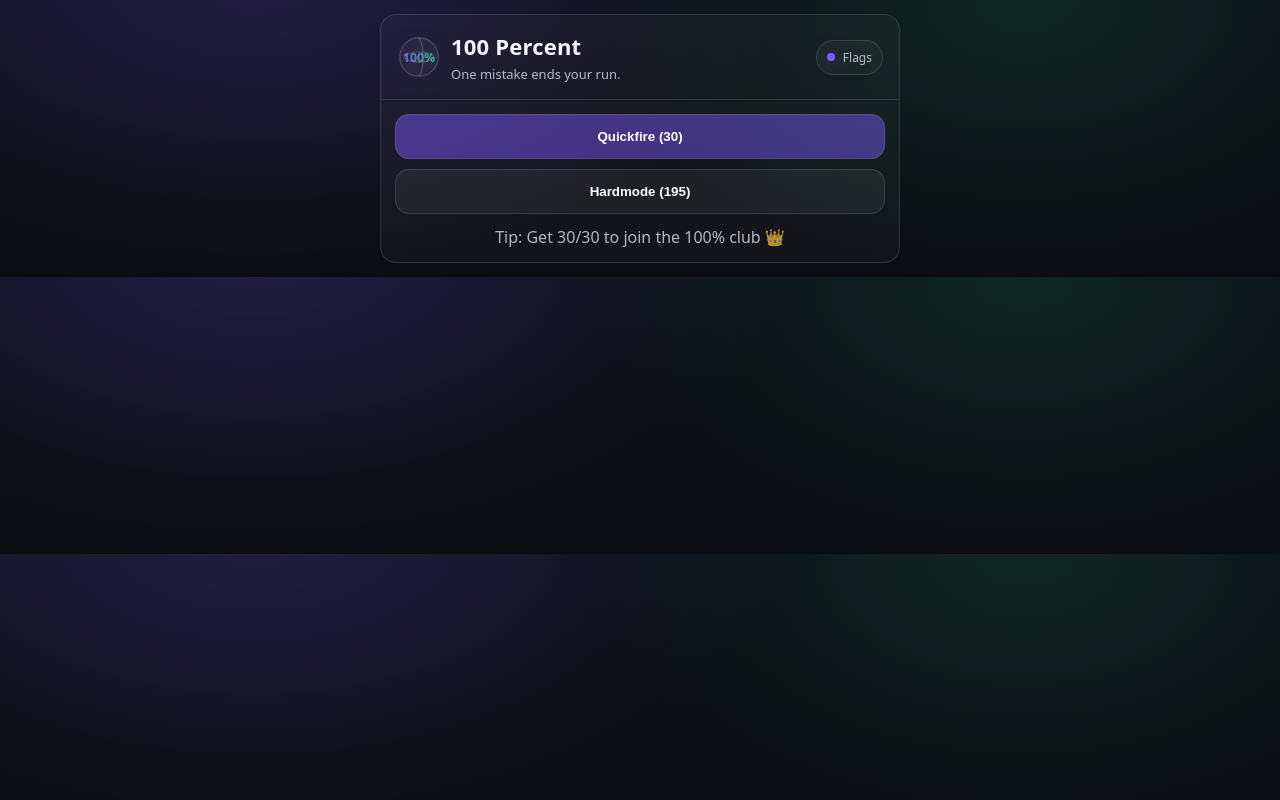
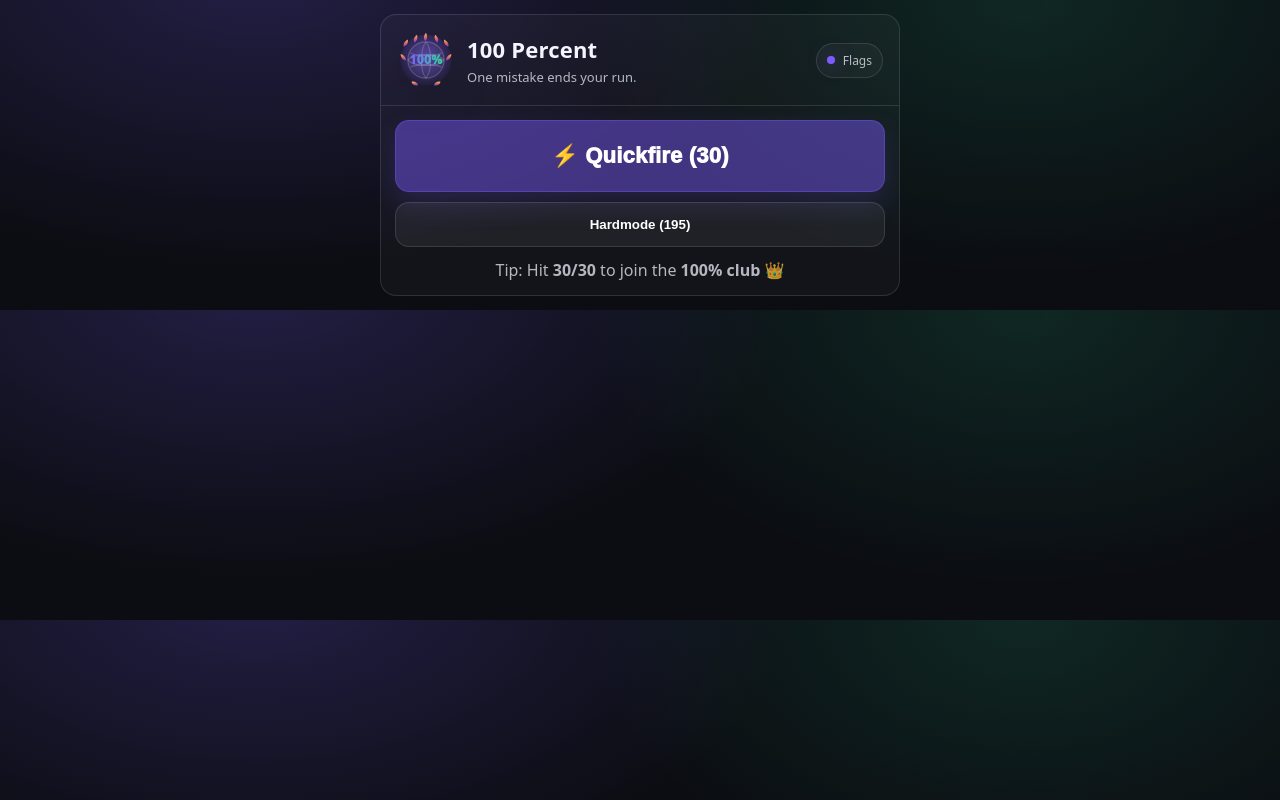
Before and after one commit to dalewoodman1994/100-percent, a website: page index.html in a window 1280 px wide. Drawn offline with Linux system fonts and the light colour scheme.

Commit message:
Add globe flame logo + bigger quickfire button

```diff
--- a/index.html
+++ b/index.html
@@ -42,7 +42,7 @@ body{
 .brandLeft{
   display:flex;
   align-items:center;
-  gap:10px;
+  gap:12px;
 }
 .brandTitle{
   display:flex;
@@ -74,15 +74,26 @@ body{
   border:1px solid var(--border);
   background:rgba(255,255,255,.06);
   color:white;
-  font-weight:800;
+  font-weight:900;
   cursor:pointer;
 }
 .btnPrimary{background:rgba(124,92,255,.45);}
+
 .bigPlay{
   padding:18px!important;
   font-size:22px!important;
   font-weight:1000;
 }
+
+.bigQuickfire{
+  padding:22px !important;
+  font-size:22px !important;
+  font-weight:1000 !important;
+  letter-spacing:.2px;
+  border-color: rgba(124,92,255,.35);
+  box-shadow: 0 12px 28px rgba(124,92,255,.18);
+}
+
 .row{display:flex;gap:10px;margin-top:10px;}
 .row .btn{flex:1;}
 
@@ -135,7 +146,7 @@ body{
 .divider{height:1px;background:var(--border);margin:14px 0;}
 
 .miniBtn{
-  font-weight:800;
+  font-weight:900;
   font-size:14px;
   padding:12px;
   border-radius:14px;
@@ -153,10 +164,7 @@ body{
   to{ text-shadow: 0 0 18px rgba(46,229,157,.35); }
 }
 
-.confetti{
-  position:relative;
-  height:0;
-}
+.confetti{position:relative;height:0;}
 .confetti i{
   position:absolute;
   top:-6px;
@@ -170,10 +178,12 @@ body{
   100%{ transform:translateY(120px) rotate(240deg); opacity:0; }
 }
 
-/* Logo SVG sizing */
+/* Logo sizing */
 .logo{
-  width:44px;height:44px;flex:0 0 auto;
-  filter: drop-shadow(0 10px 18px rgba(124,92,255,.18));
+  width:58px;
+  height:58px;
+  flex:0 0 auto;
+  filter: drop-shadow(0 14px 22px rgba(0,0,0,.35));
 }
 </style>
 </head>
@@ -187,19 +197,65 @@ body{
     <div class="header">
       <div class="brandRow">
         <div class="brandLeft">
-          <!-- Simple built-in logo (no file needed) -->
-          <svg class="logo" viewBox="0 0 64 64" aria-hidden="true">
+
+          <!-- NEW LOGO: 100% in globe with flames (inline SVG, no files needed) -->
+          <svg class="logo" viewBox="0 0 96 96" aria-hidden="true">
             <defs>
-              <linearGradient id="g" x1="0" x2="1">
-                <stop offset="0" stop-color="#7c5cff" stop-opacity=".95"/>
-                <stop offset="1" stop-color="#2ee59d" stop-opacity=".80"/>
+              <linearGradient id="gradText" x1="0" x2="1">
+                <stop offset="0" stop-color="#7c5cff" stop-opacity="0.98"/>
+                <stop offset="1" stop-color="#2ee59d" stop-opacity="0.92"/>
               </linearGradient>
+              <linearGradient id="gradFlame" x1="0" x2="0" y1="0" y2="1">
+                <stop offset="0" stop-color="#ffcc66" stop-opacity="0.95"/>
+                <stop offset="0.55" stop-color="#ff6b6b" stop-opacity="0.92"/>
+                <stop offset="1" stop-color="#7c5cff" stop-opacity="0.70"/>
+              </linearGradient>
+              <radialGradient id="glow" cx="50%" cy="45%" r="60%">
+                <stop offset="0" stop-color="rgba(124,92,255,0.55)"/>
+                <stop offset="1" stop-color="rgba(124,92,255,0.0)"/>
+              </radialGradient>
             </defs>
-            <circle cx="32" cy="32" r="28" fill="rgba(255,255,255,.04)" stroke="rgba(243,246,255,.18)" stroke-width="2"/>
-            <path d="M10 32c8-10 36-10 44 0" fill="none" stroke="rgba(243,246,255,.18)" stroke-width="2"/>
-            <path d="M10 32c8 10 36 10 44 0" fill="none" stroke="rgba(243,246,255,.18)" stroke-width="2"/>
-            <path d="M32 4c8 10 8 46 0 56" fill="none" stroke="rgba(243,246,255,.18)" stroke-width="2"/>
-            <text x="32" y="39" text-anchor="middle" font-size="18" font-weight="900" fill="url(#g)">100%</text>
+
+            <!-- outer glow -->
+            <circle cx="48" cy="48" r="42" fill="url(#glow)"/>
+
+            <!-- flames around edge -->
+            <g fill="url(#gradFlame)" opacity="0.95">
+              <!-- top flames -->
+              <path d="M48 3c3 6 2 10-1 14c-3-4-4-8 1-14z"/>
+              <path d="M33 6c2 6 0 10-4 13c-2-4-2-8 4-13z"/>
+              <path d="M63 6c6 5 6 9 4 13c-4-3-6-7-4-13z"/>
+              <path d="M18 14c1 6-2 10-7 12c-1-5 1-9 7-12z"/>
+              <path d="M78 14c6 3 8 7 7 12c-5-2-8-6-7-12z"/>
+
+              <!-- side flames -->
+              <path d="M6 38c6 2 9 6 9 11c-5-1-9-5-9-11z"/>
+              <path d="M90 38c0 6-4 10-9 11c0-5 3-9 9-11z"/>
+
+              <!-- bottom small embers -->
+              <path d="M24 84c5-1 9 1 11 6c-6 1-10-1-11-6z"/>
+              <path d="M72 84c-1 5-5 7-11 6c2-5 6-7 11-6z"/>
+            </g>
+
+            <!-- globe -->
+            <circle cx="48" cy="48" r="30" fill="rgba(255,255,255,0.04)" stroke="rgba(243,246,255,0.20)" stroke-width="2"/>
+
+            <!-- globe grid -->
+            <g fill="none" stroke="rgba(243,246,255,0.18)" stroke-width="2">
+              <path d="M18 48c10-12 50-12 60 0"/>
+              <path d="M18 48c10 12 50 12 60 0"/>
+              <path d="M48 18c10 12 10 48 0 60"/>
+              <path d="M48 18c-10 12-10 48 0 60"/>
+              <path d="M22 36c9 6 43 6 52 0"/>
+              <path d="M22 60c9-6 43-6 52 0"/>
+            </g>
+
+            <!-- 100% text -->
+            <text x="48" y="54" text-anchor="middle"
+                  font-size="20" font-weight="1000"
+                  fill="url(#gradText)" style="letter-spacing:0.5px;">
+              100%
+            </text>
           </svg>
 
           <div class="brandTitle">
@@ -213,12 +269,15 @@ body{
     </div>
 
     <div class="content">
-      <button id="btnQuickfire" class="btn btnPrimary">Quickfire (30)</button>
+      <!-- BIGGER Quickfire -->
+      <button id="btnQuickfire" class="btn btnPrimary bigQuickfire">⚡ Quickfire (30)</button>
+
       <div class="row">
         <button id="btnHardmode" class="btn">Hardmode (195)</button>
       </div>
+
       <div class="note" style="margin-top:12px;">
-        Tip: Get 30/30 to join the 100% club 👑
+        Tip: Hit <b>30/30</b> to join the <b>100% club</b> 👑
       </div>
     </div>
   </div>
@@ -395,14 +454,14 @@ function pickTryAgainLine(score,total){
   return "Warm-up round 😄 try again!";
 }
 
-/* ---- Celebration confetti (simple, lightweight) ---- */
+/* ---- Celebration confetti ---- */
 function burstConfetti(){
   confettiEl.innerHTML = "";
   const pieces = 18;
   for(let i=0;i<pieces;i++){
     const p = document.createElement("i");
-    const left = Math.random()*100; // %
-    const delay = Math.random()*120; // ms
+    const left = Math.random()*100;
+    const delay = Math.random()*120;
     const dur = 700 + Math.random()*500;
     const rot = Math.floor(Math.random()*280);
     const top = -8 - Math.random()*18;
@@ -413,9 +472,10 @@ function burstConfetti(){
     p.style.animationDuration = dur + "ms";
     p.style.transform = `rotate(${rot}deg)`;
 
-    // use accent/good/bad palette without hardcoding too much
-    const pick = Math.random();
-    p.style.background = pick < 0.5 ? "rgba(124,92,255,.95)" : "rgba(46,229,157,.90)";
+    p.style.background = (Math.random() < 0.5)
+      ? "rgba(124,92,255,.95)"
+      : "rgba(46,229,157,.90)";
+
     confettiEl.appendChild(p);
   }
 }
@@ -434,7 +494,6 @@ async function startRun(newMode){
   statusEl.textContent = "Loading...";
   statusEl.className = "status neutral";
 
-  // start timer now (counts load time slightly; keeps it simple and fair enough for now)
   startTimer();
 
   const res = await fetch(`/api/questionset?mode=${mode}&category=${category}`, { cache: "no-store" });
@@ -462,9 +521,7 @@ function showQuestion(){
   renderHud();
 
   const q = questions[idx];
-  if(!q){
-    return endRun("Run ended");
-  }
+  if(!q) return endRun("Run ended");
 
   flag.src = q.image_url;
 
@@ -514,7 +571,6 @@ function answer(i, btn){
     statusEl.textContent = "❌ Wrong";
     btn.classList.add("wrong");
 
-    // Quickfire: show correct answer (learning + fairness)
     if(mode === "quickfire"){
       const correctBtn = allBtns[q.correct_index];
       if(correctBtn) correctBtn.classList.add("correct");
@@ -533,7 +589,6 @@ function endRun(title){
 
   const perfect = (correct === targetTotal);
 
-  // Big moment for 30/30
   if(perfect){
     endTitle.textContent = "🏆 100% PERFECT!";
     endPercent.classList.add("perfectGlow");
@@ -551,7 +606,6 @@ function endRun(title){
   endPBLine.textContent = `Best: ${getPB()} / ${targetTotal}`;
   endTimeLine.textContent = `Time: ${formatMs(elapsedMs)}`;
 
-  // UI tweak: focus Play Again automatically
   setTimeout(() => btnPlayAgain.focus(), 80);
 }
 
@@ -566,25 +620,20 @@ function buildShareText(){
 async function shareScore(){
   const text = buildShareText();
 
-  // Native share (best on mobile)
   if (navigator.share) {
     try {
       await navigator.share({ title: "100 Percent", text });
       btnShare.textContent = "Shared ✅";
       setTimeout(() => btnShare.textContent = "Share / Copy", 1200);
       return;
-    } catch (e) {
-      // fall through to clipboard
-    }
+    } catch (e) {}
   }
 
-  // Clipboard copy fallback
   try {
     await navigator.clipboard.writeText(text);
     btnShare.textContent = "Copied ✅";
     setTimeout(() => btnShare.textContent = "Share / Copy", 1200);
   } catch (e) {
-    // last fallback: prompt
     window.prompt("Copy this:", text);
   }
 }
```
